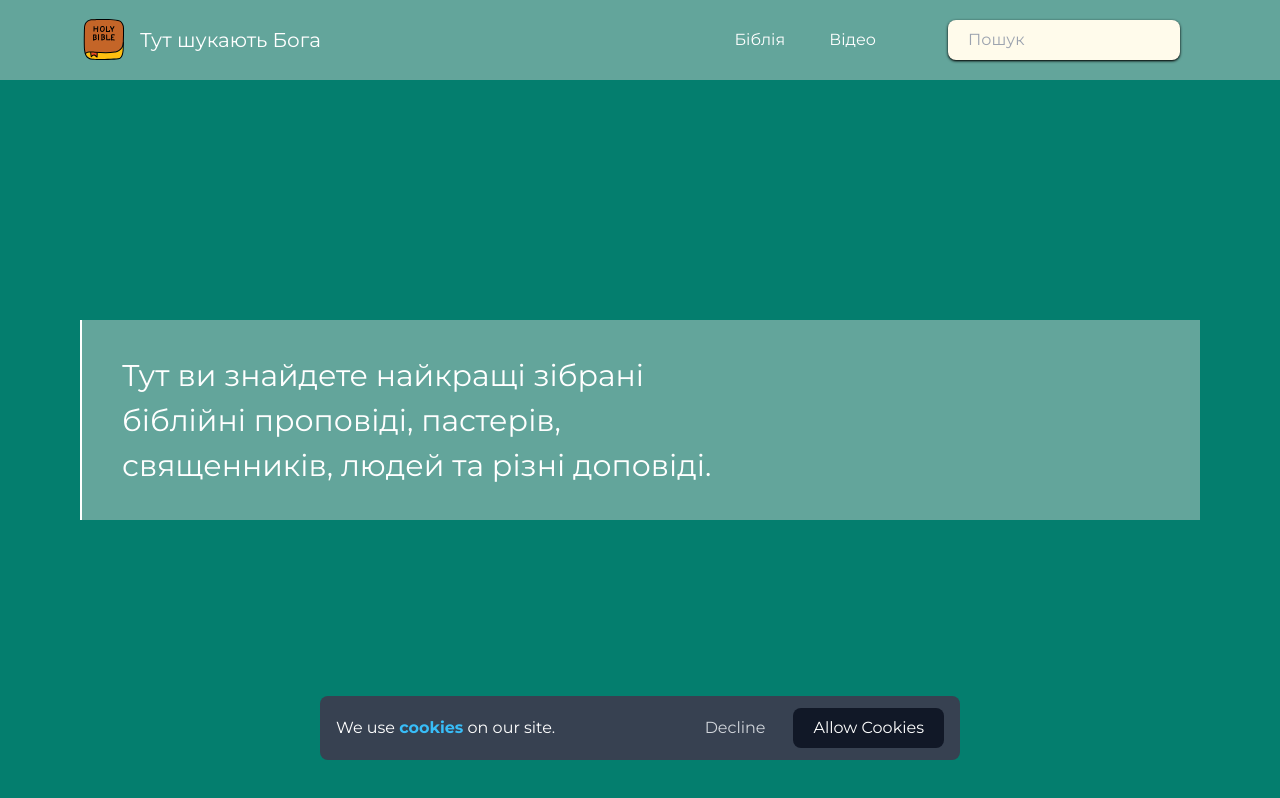
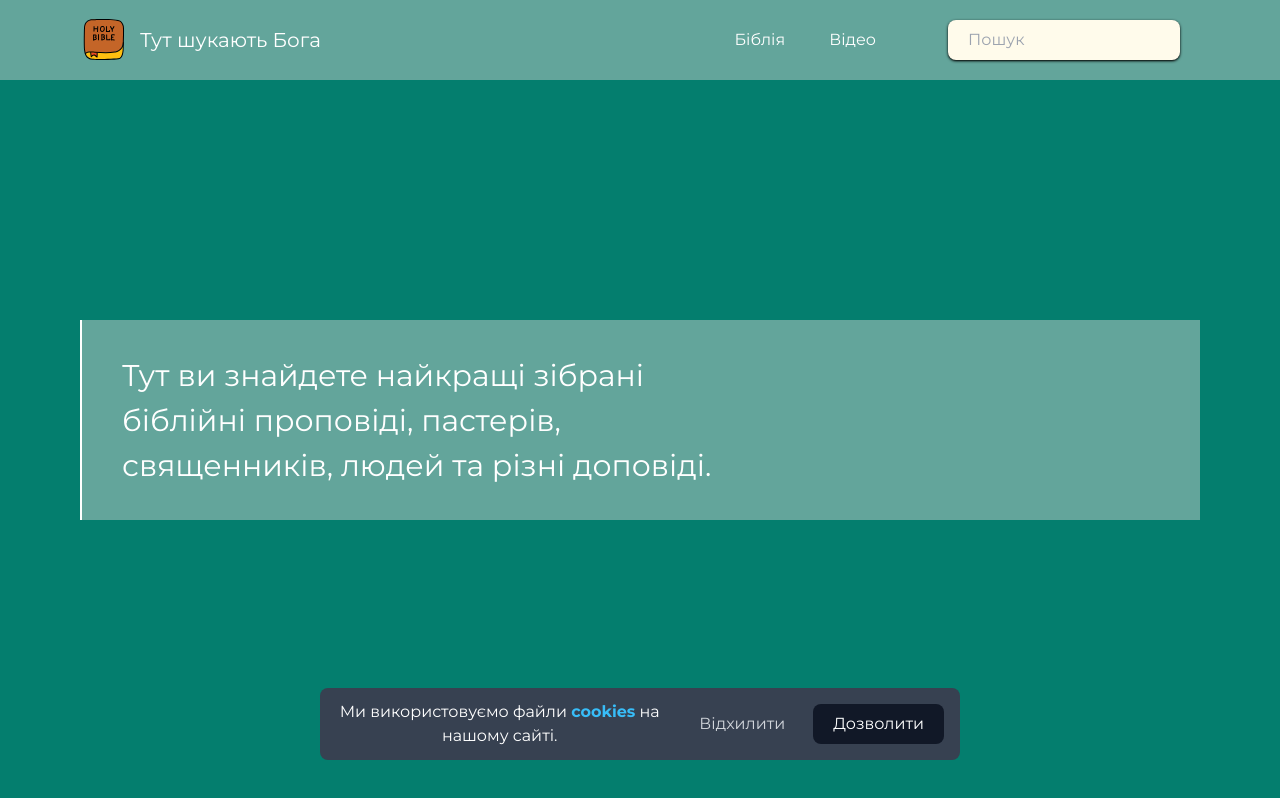
Before and after one commit to SerhiiPodaiko/Bible, a Next.js app: page / in a window 1280 px wide. Shown: the top 798 px of the page. Built offline with nearby package versions, Linux system fonts and the light colour scheme.

Commit message:
Fixed CookieBanner

```diff
--- a/components/CookieBanner.tsx
+++ b/components/CookieBanner.tsx
@@ -34,17 +34,17 @@ export default function CookieBanner() {
       <div className='text-center'>
         <Link href='/info/cookies'>
           <p>
-            We use <span className='font-bold text-sky-400'>cookies</span> on our site.
+            Ми використовуємо файли <span className='font-bold text-sky-400'>cookies</span> на нашому сайті.
           </p>
         </Link>
       </div>
 
       <div className='flex gap-2'>
         <button className='px-5 py-2 text-gray-300 rounded-md border-gray-900' onClick={() => setCookieConsent(false)}>
-          Decline
+          Відхилити
         </button>
         <button className='bg-gray-900 px-5 py-2 text-white rounded-lg' onClick={() => setCookieConsent(true)}>
-          Allow Cookies
+          Дозволити
         </button>
       </div>
     </div>
```
